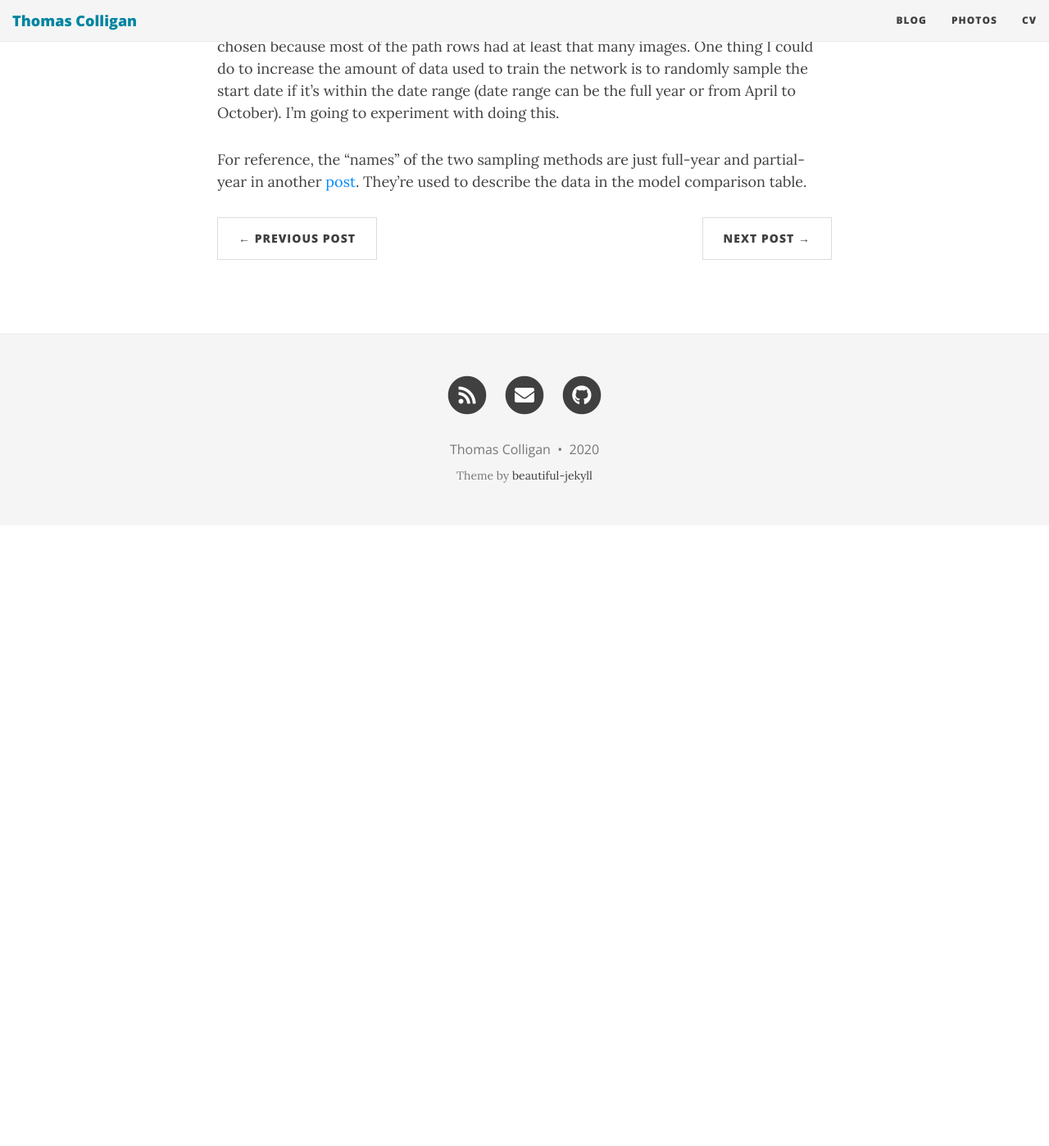
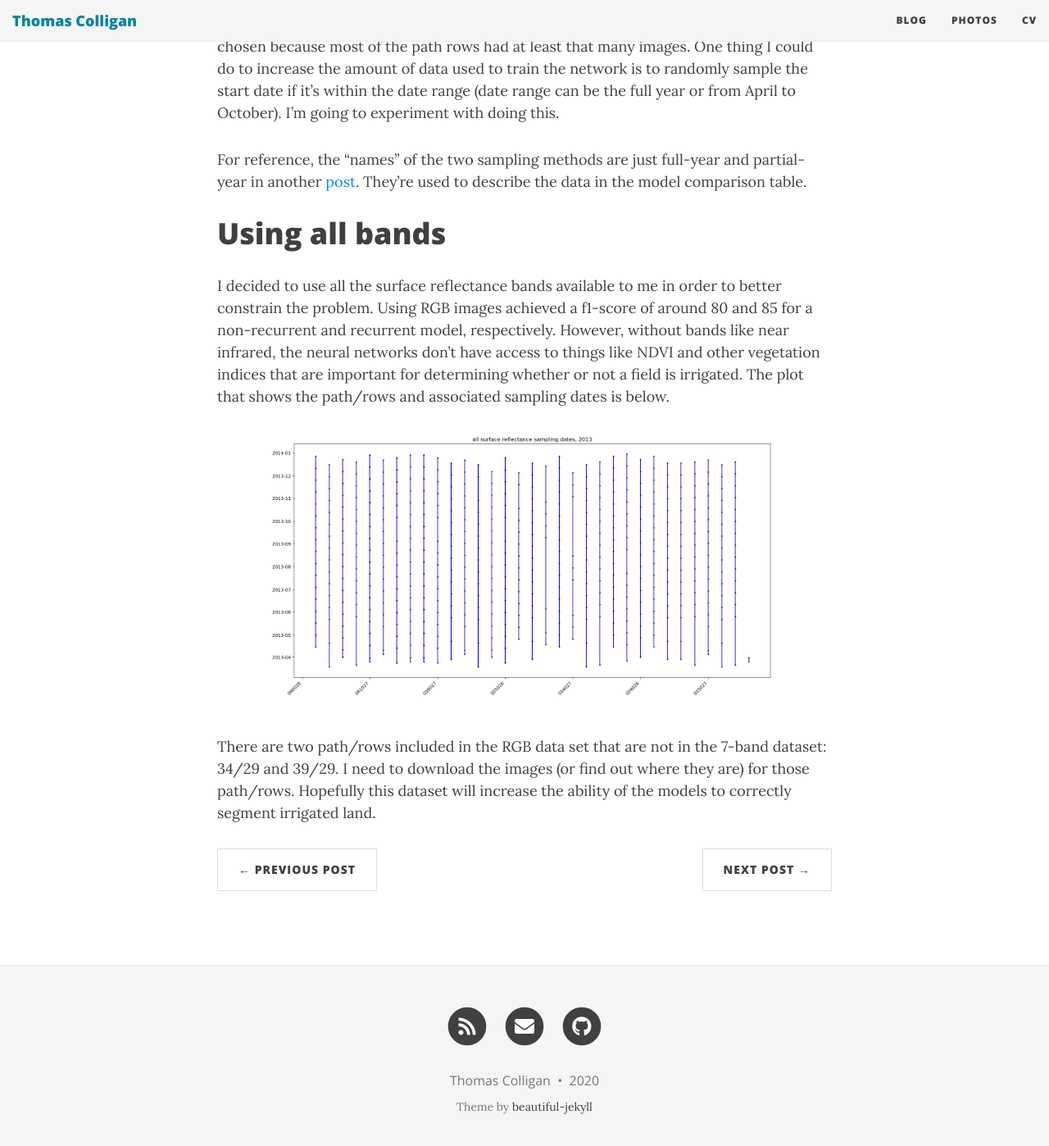
Before and after one commit to colligant/colligant.github.io, a Jekyll site: the page built from _posts/2020-03-31-2020-03-31-data-description.md, in a window 1280 px wide and 1400 px high, scrolled down 2528 px. Shown: the whole window at 82% size. Built offline with Jekyll 4.4.1, drawn with Linux system fonts in a browser that asks for light colours; nearby versions of some CDN libraries; before the commit the page ends 3169 px from its top, so only the background shows below that.

Commit message:
Update blog post

```diff
--- a/_posts/2020-03-31-2020-03-31-data-description.md
+++ b/_posts/2020-03-31-2020-03-31-data-description.md
@@ -52,3 +53,17 @@ full year or from April to October). I'm going to experiment with doing this.
 For reference, the "names" of the two sampling methods are just full-year and partial-year in
 another [post]({% post_url 2020-03-31-2020-03-31-model-comparison-table %}). They're used to
 describe the data in the model comparison table.
+
+# Using all bands
+I decided to use all the surface reflectance bands available to me in order to better constrain the
+problem. Using RGB images achieved a f1-score of around 80 and 85 for a non-recurrent and recurrent
+model, respectively. However, without bands like near infrared, the neural networks don't have
+access to things like NDVI and other vegetation indices that are important for determining whether
+or not a field is irrigated. The plot that shows the path/rows and associated sampling dates is
+below.
+![](/assets/img/data-comparison/sampling_dates_all_bands.png)
+
+There are two path/rows included in the RGB data set that are not in the 7-band dataset:
+34/29 and 39/29. I need to download the images (or find out where they are) for those path/rows.
+Hopefully this dataset will increase the ability of the models to correctly segment irrigated
+land.
```
Also changed, not shown: other parts of _posts/2020-03-31-2020-03-31-data-description.md (+1 -0 lines), _posts/2020-04-01-2020-04-01-next-steps.md (+6 -7 lines), assets/img/data-comparison/sampling_dates_all_bands.png (added).
